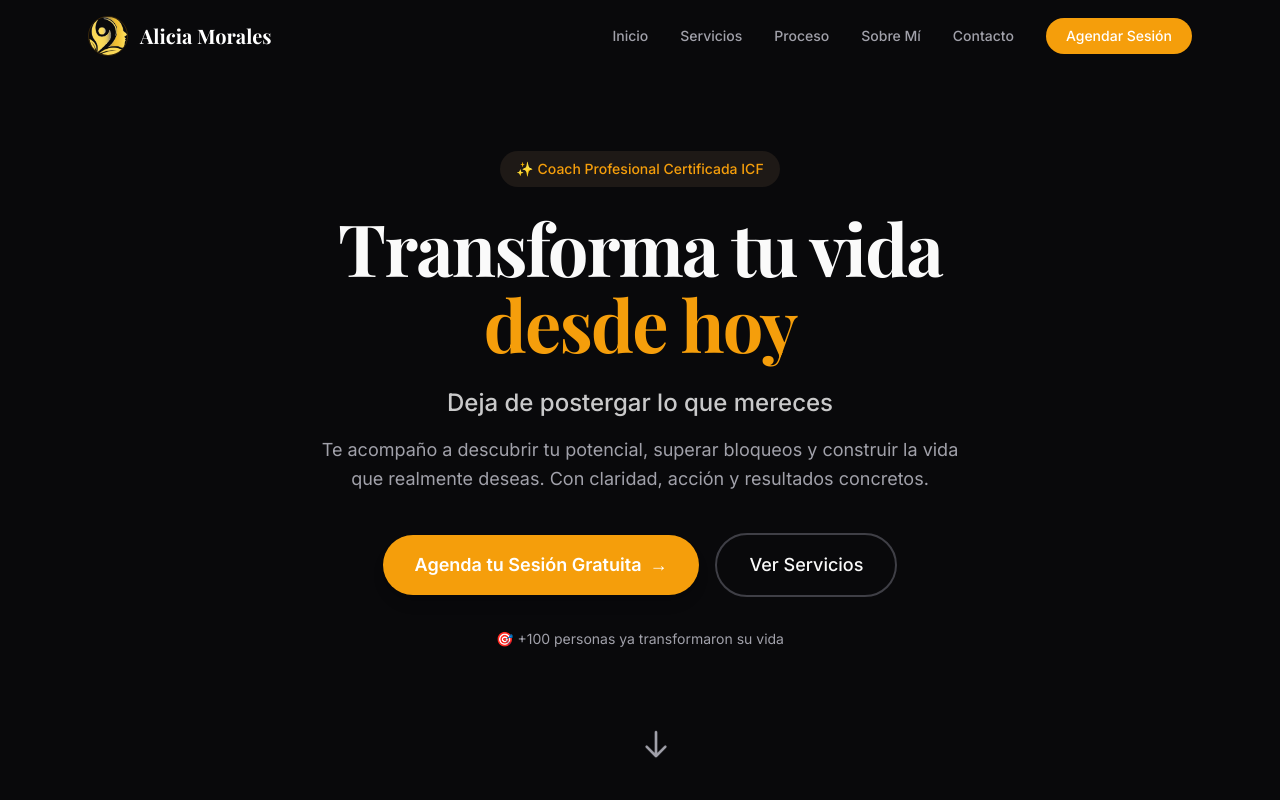
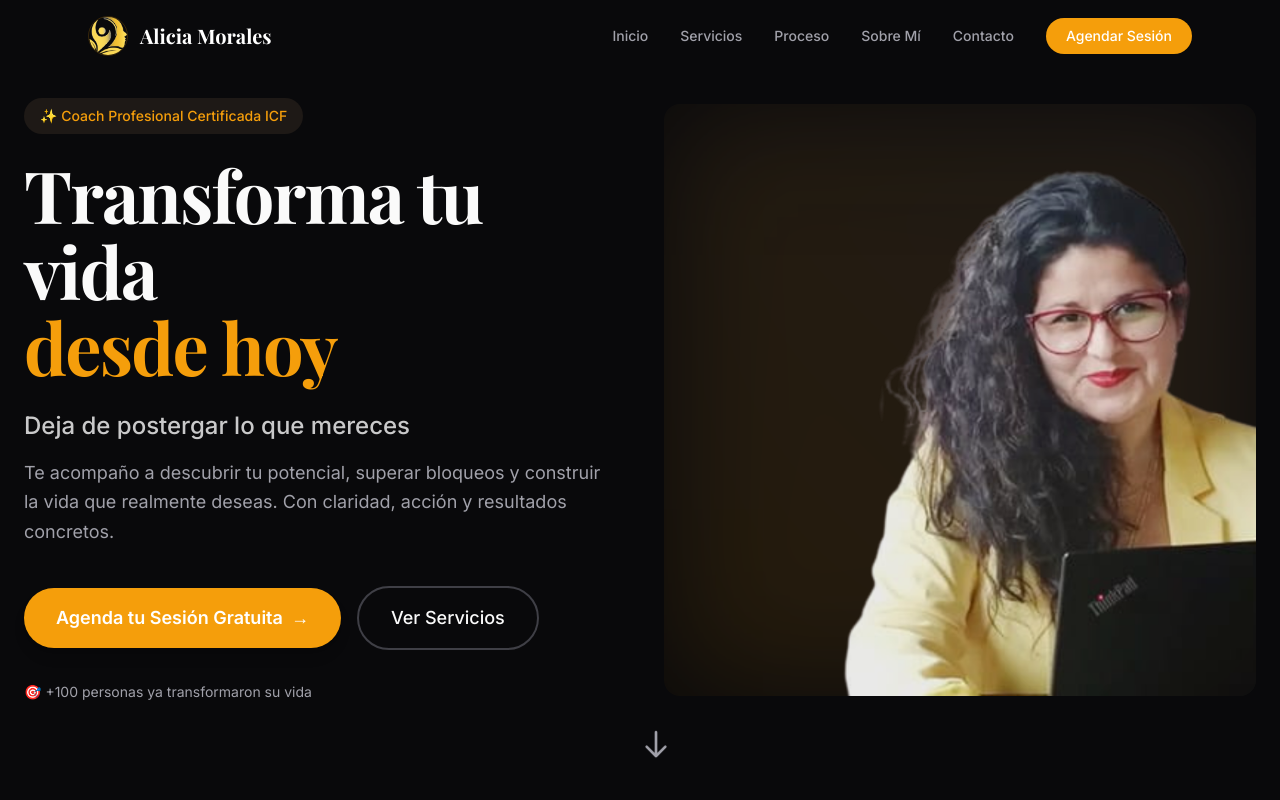
Before and after one commit to mauro6287-blip/alicia-morales-coach, a Next.js app: page / in a window 1280 px wide. Shown: the top 800 px of the page. Built offline with nearby package versions, Linux system fonts and the light colour scheme; a web font is replaced by a local one.

Commit message:
Implement Hero image layout and update About Me image

```diff
--- a/sections/Hero.tsx
+++ b/sections/Hero.tsx
@@ -2,18 +2,19 @@ export default function Hero() {
     return (
         <section
             id="hero"
-            className="relative flex min-h-screen flex-col items-center justify-center overflow-hidden bg-background px-6 py-20"
+            className="relative flex min-h-screen items-center justify-center overflow-hidden bg-background px-6 py-20"
         >
             {/* Background decoration */}
             <div className="absolute inset-0 -z-10 bg-gradient-to-b from-accent-light/10 to-transparent" />
 
-            <div className="mx-auto max-w-4xl text-center">
+            <div className="mx-auto grid max-w-7xl items-center gap-12 lg:grid-cols-2">
+                {/* Text Content */}
+                <div className="text-center lg:text-left">
                     {/* Badge */}
                     <span className="mb-6 inline-block rounded-full bg-accent/10 px-4 py-2 text-sm font-medium text-primary">
                         ✨ Coach Profesional Certificada ICF
                     </span>
 
-                {/* Main heading */}
                     {/* Main heading */}
                     <h1 className="mb-6 text-3xl font-bold tracking-tight text-foreground md:text-6xl lg:text-7xl">
                         <span className="font-[family-name:var(--font-playfair)]">
@@ -31,14 +32,14 @@ export default function Hero() {
                     </p>
 
                     {/* Description */}
-                <p className="mx-auto mb-10 max-w-2xl text-lg leading-relaxed text-muted">
+                    <p className="mx-auto mb-10 max-w-2xl text-lg leading-relaxed text-muted lg:mx-0">
                         Te acompaño a descubrir tu potencial, superar bloqueos y construir la
                         vida que realmente deseas. Con claridad, acción y resultados
                         concretos.
                     </p>
 
                     {/* CTA Buttons */}
-                <div className="flex flex-col items-center gap-4 sm:flex-row sm:justify-center">
+                    <div className="flex flex-col items-center gap-4 sm:flex-row sm:justify-center lg:justify-start">
                         <a
                             href="#contacto"
                             className="group rounded-full bg-primary px-8 py-4 text-lg font-semibold text-white shadow-lg transition-all duration-300 hover:-translate-y-1 hover:bg-primary-dark hover:shadow-xl"
@@ -62,6 +63,21 @@ export default function Hero() {
                     </p>
                 </div>
 
+                {/* Image Content */}
+                <div className="relative mx-auto w-full max-w-[500px] lg:max-w-none">
+                    <div className="relative aspect-[4/5] w-full overflow-hidden rounded-2xl lg:aspect-square">
+                        {/* Background glow effect */}
+                        <div className="absolute inset-0 bg-gradient-to-tr from-primary/20 to-accent/20 opacity-60 blur-3xl" />
+
+                        <img
+                            src="/images/alicia.png"
+                            alt="Alicia Morales - Coach Profesional"
+                            className="relative z-10 h-full w-full object-contain object-bottom"
+                        />
+                    </div>
+                </div>
+            </div>
+
             {/* Scroll indicator */}
             <div className="absolute bottom-8 left-1/2 -translate-x-1/2 animate-bounce">
                 <svg
--- a/sections/SobreMi.tsx
+++ b/sections/SobreMi.tsx
@@ -6,15 +6,11 @@ export default function SobreMi() {
                     {/* Image placeholder */}
                     <div className="order-2 lg:order-1">
                         <div className="relative aspect-[4/5] overflow-hidden rounded-2xl bg-gradient-to-br from-accent/20 to-primary/20">
-                            {/* Placeholder for photo */}
-                            <div className="absolute inset-0 flex items-center justify-center">
-                                <div className="text-center">
-                                    <div className="mx-auto mb-4 flex h-32 w-32 items-center justify-center rounded-full bg-primary/20 text-6xl">
-                                        👩‍💼
-                                    </div>
-                                    <p className="text-sm text-muted">Foto de Alicia</p>
-                                </div>
-                            </div>
+                            <img
+                                src="/images/alicia.png"
+                                alt="Alicia Morales - Coach"
+                                className="h-full w-full object-cover"
+                            />
 
                             {/* Decorative element */}
                             <div className="absolute -bottom-6 -right-6 h-48 w-48 rounded-2xl border-4 border-accent/30" />
```
Lines whose indentation alone changed are shown as unchanged.
